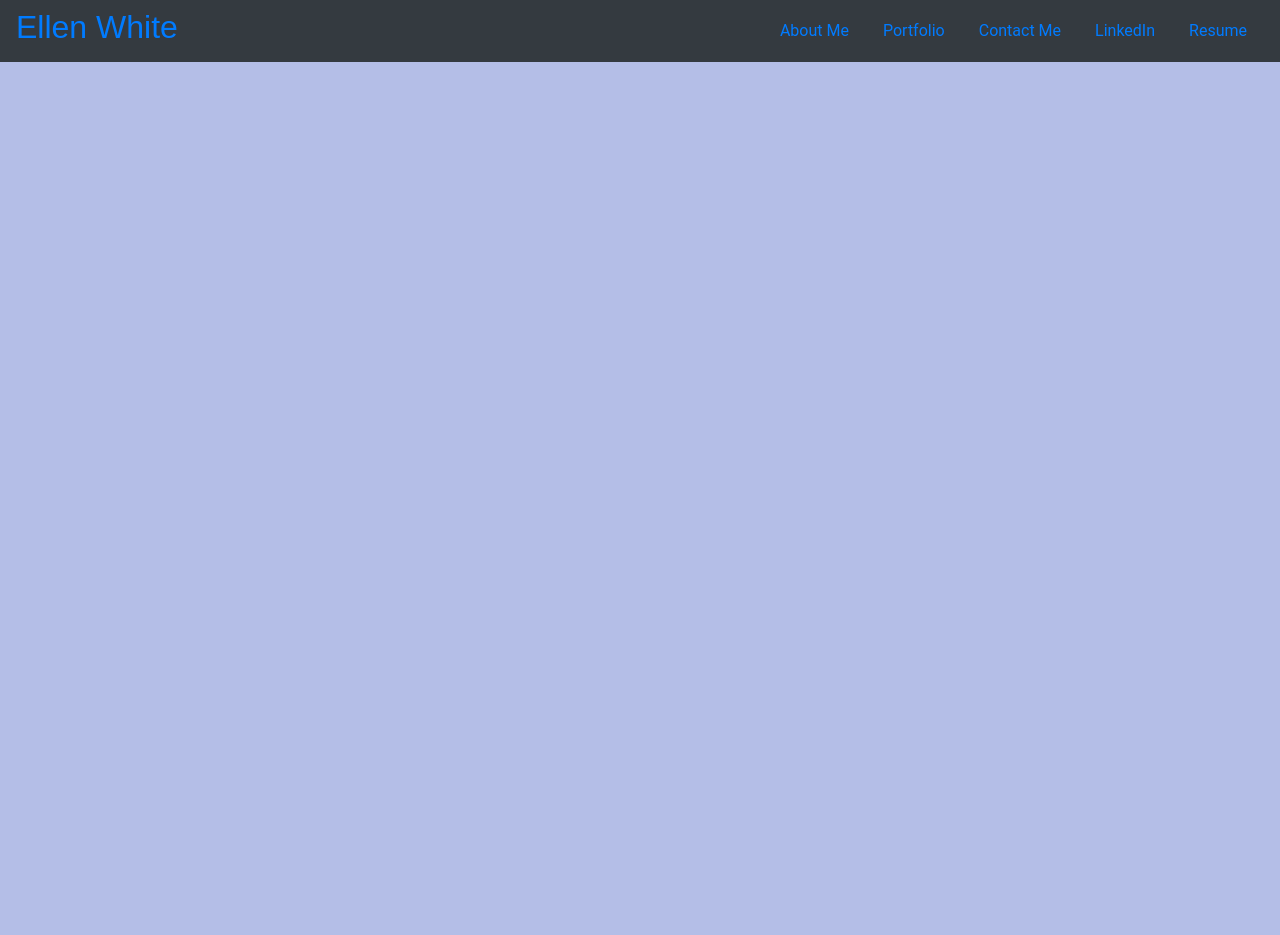
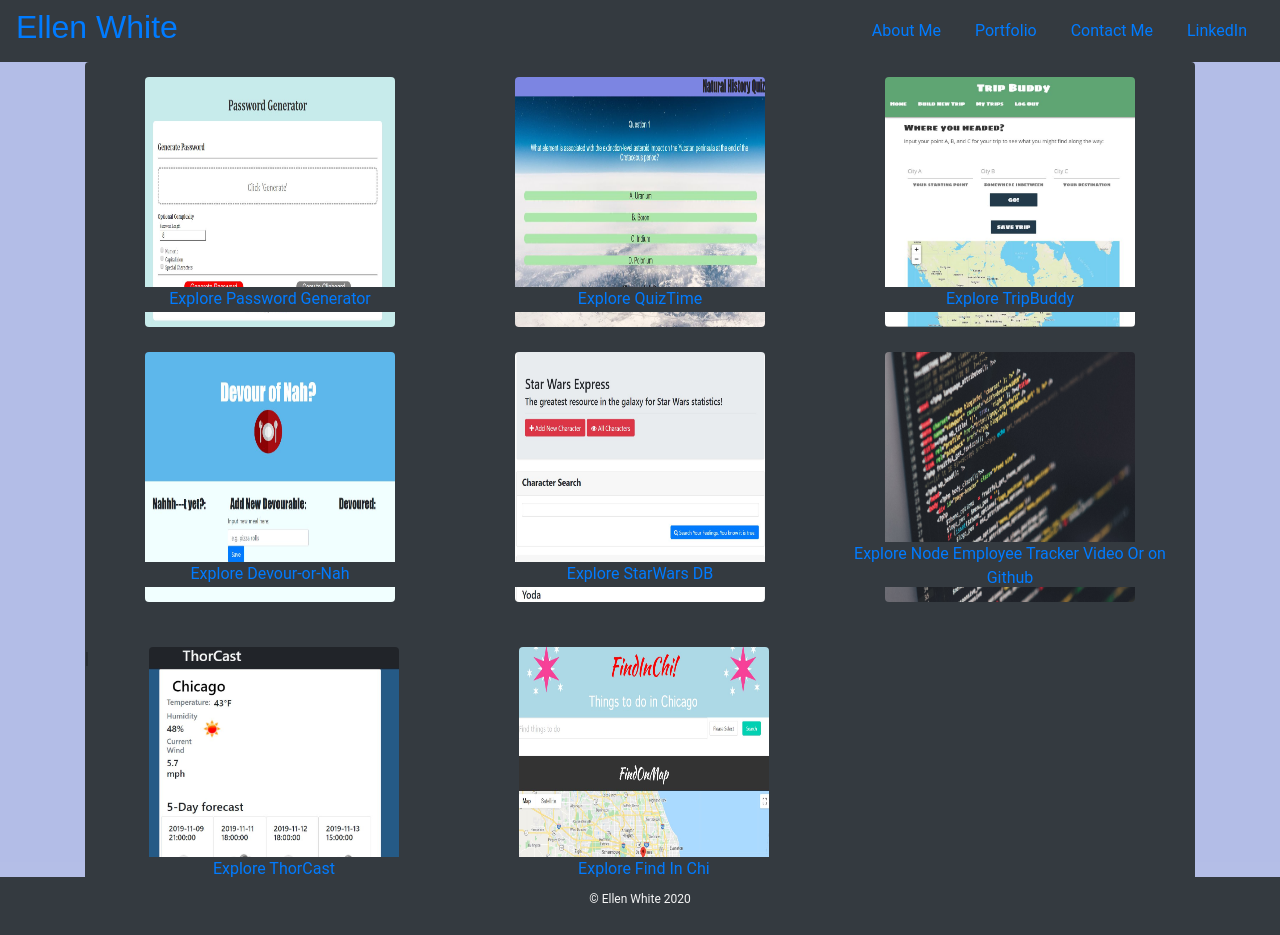
Before and after one commit to evwhite2/react-portfolio, a React (Create React App) app in the folder client/: page /portfolio in a window 1280 px wide. Shown: the top 935 px of the page. Before the commit the page ends 800 px from the top, so only its background shows below. Built offline with nearby package versions, Linux system fonts and the light colour scheme.

Commit message:
portfolio page up, needs to be cleaned up with components

```diff
--- a/client/src/App.js
+++ b/client/src/App.js
@@ -3,6 +3,7 @@ import {Route, BrowserRouter} from "react-router-dom";
 import './App.css';
 import Home from './Pages/Home';
 import Nav from "./Components/Nav";
+import Portfolio from "./Pages/Portfolio";
 
 function App() {
   return (
@@ -11,7 +12,7 @@ function App() {
       <Nav/>
         <Route exact path="/" component={Home} />
         <Route exact path="/home" component={Home} />
-        {/* <Route exact path="/portfolio" component={Portfolio} /> */}
+        <Route exact path="/portfolio" component={Portfolio} />
         {/* <Route exact path="/contact" component={Contact} /> */}
         {/* <Route exact path="/resume" component={Resume} */}
       </BrowserRouter>
--- a/client/src/Components/Nav.js
+++ b/client/src/Components/Nav.js
@@ -2,31 +2,31 @@ import React from "react";
 
 function Nav(){
     return(
-        <div class="row">
+        <div className="row">
 
-        <div class="col-lg">
+        <div className="col-lg">
 
-            <nav class="navbar navbar-dark bg-dark">
+            <nav className="navbar navbar-dark bg-dark">
 
                 <h2> <a href= "/">Ellen White</a></h2>
 
-                <ul class="nav nav-tabs">
+                <ul className="nav nav-tabs">
                     <li>
-                        <a class="nav-link" href="/home">About Me</a>
+                        <a className="nav-link" href="/home">About Me</a>
                     </li>
                     <li>
-                        <a class="nav-link" href="/portfolio">Portfolio</a>
+                        <a className="nav-link" href="/portfolio">Portfolio</a>
                     </li>
                     <li>
-                        <a class="nav-link" href="#">Contact Me</a>
+                        <a className="nav-link" href="/contact">Contact Me</a>
                     </li>
-                    <li class="nav-item">
-                        <a class="nav-link" href="https://www.linkedin.com/in/ellen-white-a4699498/"
+                    <li className="nav-item">
+                        <a className="nav-link" href="https://www.linkedin.com/in/ellen-white-a4699498/"
                             target="_blank">LinkedIn</a>
                     </li>
-                    <li class="nav-item">
-                        <a class="nav-link" href="./EllenVWhiteResume2020.pdf" target="_blank">Resume</a>
-                    </li>
+                    {/* <li className="nav-item">
+                        <a className="nav-link" href="./EllenVWhiteResume2020.pdf" target="_blank">Resume</a>
+                    </li> */}
                 </ul>
 
             </nav>
--- a/client/src/Pages/Portfolio.js
+++ b/client/src/Pages/Portfolio.js
@@ -0,0 +1,172 @@
+import React from "react"
+import Footer from "../Components/Footer"
+import Wrapper from "../Components/Wrapper"
+import Container from "../Components/Container"
+import passwordImg from "../images/password.JPG"
+import devourImg from "../images/Devour.JPG";
+import FindInChiImg from "../images/FindInChi.JPG";
+import planItImg from "../images/PlanIt.JPG";
+import QuizTimeImg from "../images/QuizTime.JPG";
+import StarWarsImg from "../images/StarWarsDB.JPG";
+import ThorCastImg from "../images/ThorCast.JPG";
+import TripBuddyImg from "../images/TripBuddy.JPG";
+import techStockImg from "../images/ilya-pavlov-OqtafYT5kTw-unsplash.jpg";
+
+function Portfolio(){
+    return(
+        <Wrapper>
+
+            <Container>
+
+            <div className="ellen-container rounded">
+
+                <div className="row">
+
+                    <div className="col-lg-4">
+
+                            <div className= "ellen-stock">
+
+                                <img className= "rounded mx-auto d-block" src= {passwordImg} height="250px" width="250px"/>
+
+                                <div className="ellen-photo-bar">
+                                    <a href="https://evwhite2.github.io/passwordgenerator/">Explore Password Generator</a>
+                                </div>
+
+                            </div>
+
+                    </div>
+
+                        <div className="col-lg-4">
+
+                            <div className= "ellen-stock">
+
+                                <img className= "rounded mx-auto d-block" src= {QuizTimeImg} height="250px" width="250px"/>
+
+                                <div className="ellen-photo-bar">
+                                    <a href="https://evwhite2.github.io/Timed-Quiz-NH/">Explore QuizTime</a>
+                                </div>
+
+                            </div>
+
+                        </div>
+
+                        <div className="col-lg-4">
+
+                                <div className= "ellen-stock">
+
+                                    <img className= "rounded mx-auto d-block" src= {TripBuddyImg} height="250px" width="250px"/>
+
+                                    <div className="ellen-photo-bar">
+                                        <a href="https://mysterious-eyrie-04638.herokuapp.com/">Explore TripBuddy</a>
+                                    </div>
+
+                                </div>
+
+                        </div>
+
+                </div>
+
+                <div className="row">
+
+                    <div className="col-lg-4">
+
+                            <div className= "ellen-stock">
+
+                                <img className= "rounded mx-auto d-block" src= {devourImg} height="250px" width="250px"/>
+
+                                <div className="ellen-photo-bar">
+                                    <a href="https://radiant-sea-75820.herokuapp.com/">Explore Devour-or-Nah</a>
+                                </div>
+
+                            </div>
+
+                        </div>
+
+                        <div className="col-lg-4">
+
+                            <div className= "ellen-stock">
+
+                                <img className= "rounded mx-auto d-block" src= {StarWarsImg} height="250px" width="250px"/>
+
+                                <div className="ellen-photo-bar">
+                                    <a href="https://rocky-gorge-12366.herokuapp.com/">Explore StarWars DB</a>
+                                </div>
+
+                            </div>
+
+                        </div>
+
+                        <div className="col-lg-4">
+
+                                <div className= "ellen-stock">
+
+                                    <img className= "rounded mx-auto d-block" src= {techStockImg} height="250px" width="250px"/>
+
+                                    <div className="ellen-photo-bar double">
+                                        <a href="https://youtu.be/STRGiu6TY3s">Explore Node Employee Tracker Video</a>
+                                        <a href="https://github.com/evwhite2/Employee-Tracker"> Or on Github</a>
+                                    </div>
+
+                                </div>
+
+                            </div>
+
+                </div>
+
+                <div className="row">
+|
+                    <div className="col-lg-4">
+
+                        <div className= "ellen-stock">
+
+                            <img className= "rounded mx-auto d-block" src= {ThorCastImg} height="250px" width="250px"/>
+
+                            <div className="ellen-photo-bar">
+                                <a href="https://evwhite2.github.io/ThorCast/">Explore ThorCast</a>
+                            </div>
+
+                        </div>
+
+                    </div>
+
+                    <div className="col-lg-4">
+
+                        <div className= "ellen-stock">
+
+                            <img className= "rounded mx-auto d-block" src= {FindInChiImg} height="250px" width="250px"/>
+
+                            <div className="ellen-photo-bar">
+                                <a href="https://evwhite2.github.io/FindInChi/">Explore Find In Chi</a>
+                            </div>
+
+                        </div>
+
+                    </div>
+
+                    <div className="col-lg-4">
+
+                            <div className= "ellen-stock">
+
+                                <img className= "rounded mx-auto d-block" src= {planItImg} height="250px" width="250px"/>
+
+                                <div className="ellen-photo-bar">
+                                    <a href="https://evwhite2.github.io/PlanIt/">Explore Plan It</a>
+                                </div>
+
+                            </div>
+
+                    </div>
+
+
+                </div>
+
+            </div>
+
+            </Container>
+
+            <Footer/>
+        </Wrapper>
+    )
+}
+
+export default Portfolio
```
Also changed, not shown: 1 other file (tests, documents, lock files or other folders).
